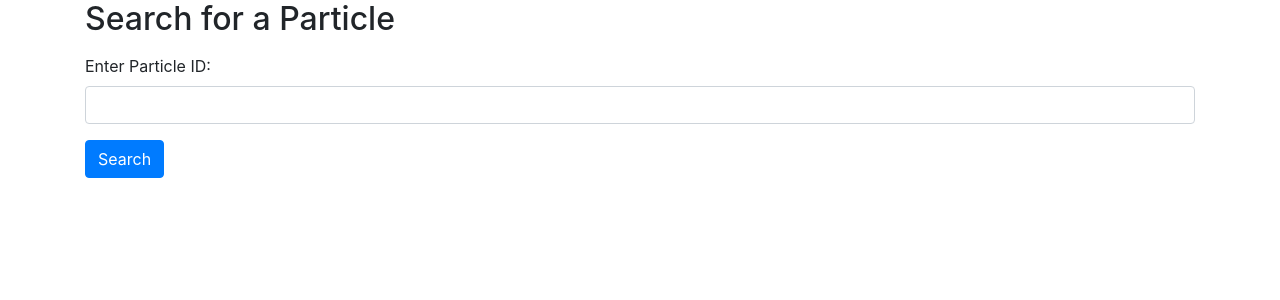
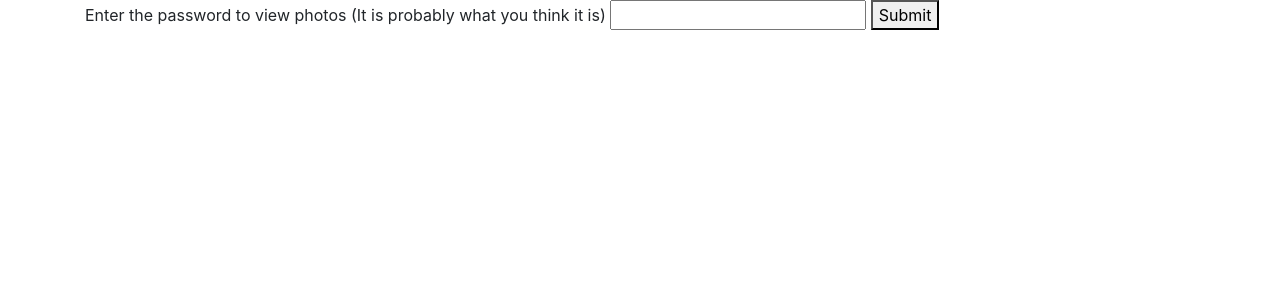
Before and after one commit to SCCWRP/microplastics-checker, a Flask app: page /particleviewer in a window 1280 px wide. Shown: the part 48-348 px from the top of the page. Run offline with Flask 3, Linux system fonts and the light colour scheme; parts of the project's set-up code (start-up, migrations or seed data) failed here and were passed over; some libraries are stand-ins or nearby versions.

Commit message:
basic of basic password protection added to the photo viewer route, since technically this data will not be public

```diff
--- a/proj/photoviewer.py
+++ b/proj/photoviewer.py
@@ -16,7 +16,7 @@ def index():
 
     if particleid is None:
         # ParticleID not found in the query string arguments
-        return render_template('particle-search.jinja2')
+        return render_template('particle-search.jinja2', AUTHORIZED = session.get('AUTHORIZED_FOR_ADMIN_FUNCTIONS'))
 
     # prevent sql injection
     particleid = str(particleid).replace("'","").replace('"','').replace(';','')
@@ -33,19 +33,19 @@ def index():
             f"SELECT particleid, morphology, color, photoid, lab, sampletype, stationid, submissionid FROM tbl_mp_results WHERE photoid = '{photoid}';",
             g.eng
         )
-        return render_template('particle-photo-display.jinja2', data = data.to_dict('records'), current_particle = particleid)
+        return render_template('particle-photo-display.jinja2', data = data.to_dict('records'), current_particle = particleid, AUTHORIZED = session.get('AUTHORIZED_FOR_ADMIN_FUNCTIONS'))
 
     elif len(data) > 1:
         # Display a table with info for each particle found in the search result
         # rows of table should link to the corresponding particle-photo-display template (which is this same route)
         #   This should be accomplished by having an href with the particleid in the query string
-        return render_template('particle-search-results-table.jinja2', data = data.to_dict('records'), particle_search_query = particleid )
+        return render_template('particle-search-results-table.jinja2', data = data.to_dict('records'), particle_search_query = particleid, AUTHORIZED = session.get('AUTHORIZED_FOR_ADMIN_FUNCTIONS'))
 
     else:
         # This is the case where we got an empty dataframe
         # This means no particles were found in the search results
         flash(f"No search result found for particle: {particleid}")
-        return render_template('particle-search.jinja2')
+        return render_template('particle-search.jinja2', AUTHORIZED = session.get('AUTHORIZED_FOR_ADMIN_FUNCTIONS'))
 
 
 
@@ -65,17 +65,12 @@ def get_photo(photoid):
 
 
 
-@photoviewer.route('/auth', methods = ['GET','POST'])
+@photoviewer.route('/particle-auth', methods = ['GET','POST'])
 def auth():
 
-    # I put a link in the schema page for some who want to edit the schema to sign in
-    # I put schema as as query string arg to show i want them to be redirected there after they sign in
-    if request.args.get("redirect_to"):
-        return render_template('admin_password.html', redirect_route=request.args.get("redirect_to"))
-
-    adminpw = request.get_json().get('adminpw')
+    adminpw = request.form.get('adminpw')
     if adminpw == os.environ.get("ADMIN_FUNCTION_PASSWORD"):
         session['AUTHORIZED_FOR_ADMIN_FUNCTIONS'] = True
 
 
-    return jsonify(message=str(session.get("AUTHORIZED_FOR_ADMIN_FUNCTIONS")).lower())
+    return jsonify( success=(session.get("AUTHORIZED_FOR_ADMIN_FUNCTIONS") == True) )
--- a/proj/templates/particle-viewer-base.jinja2
+++ b/proj/templates/particle-viewer-base.jinja2
@@ -22,9 +22,19 @@
     </header>
 
     <main>
+        {% if AUTHORIZED %}
         {% block content %}
         <!-- This block will be overridden by the content of other templates that extend base.jinja2. -->
         {% endblock %}
+        {% else %}
+        <div class="container mt-5">
+            <form id="adminpw-form" action="{{url_for('photoviewer.auth')}}">
+            <label for="adminpw">Enter the password to view photos (It is probably what you think it is)</label>
+                <input type="password" name="adminpw">
+                <button type="submit">Submit</button>
+            </form>
+        </div>
+        {% endif%}
     </main>
 
     <footer>
@@ -36,6 +46,32 @@
     <script src="https://code.jquery.com/jquery-3.5.1.slim.min.js"></script>
     <script src="https://cdn.jsdelivr.net/npm/@popperjs/core@2.9.3/dist/umd/popper.min.js"></script>
     <script src="https://maxcdn.bootstrapcdn.com/bootstrap/4.5.2/js/bootstrap.min.js"></script>
+    <script>
+        document.getElementById('adminpw-form')?.addEventListener('submit', function (e) {
+            e.preventDefault();
+            var formData = new FormData(this);
+
+            // Post the form data using the fetch API
+            fetch(this.action, {
+                method: 'POST',
+                body: formData,
+            })
+                .then(response => response.json()) // assuming server responds with json
+                .then(data => {
+                    // Here you can handle the response from the server.
+                    // For example, you might check if the authentication was successful.
+                    if (data.success) {
+                        location.reload(); // Reload the page if authentication is successful
+                    } else {
+                        alert(data.message || 'Authentication failed');
+                    }
+                })
+                .catch(error => {
+                    console.error('Error:', error);
+                });
+        });
+
+    </script>
 
 
 </body>
```
